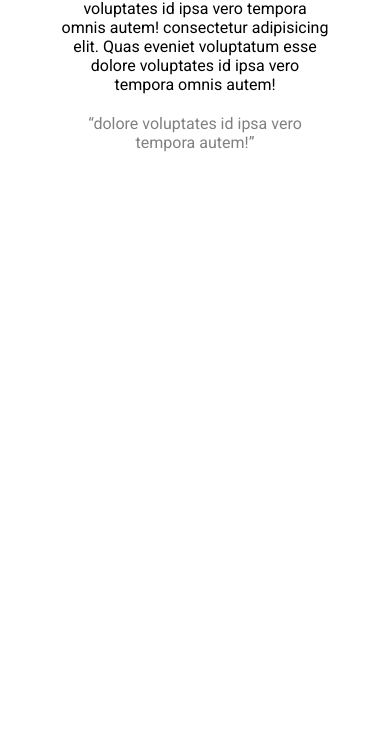
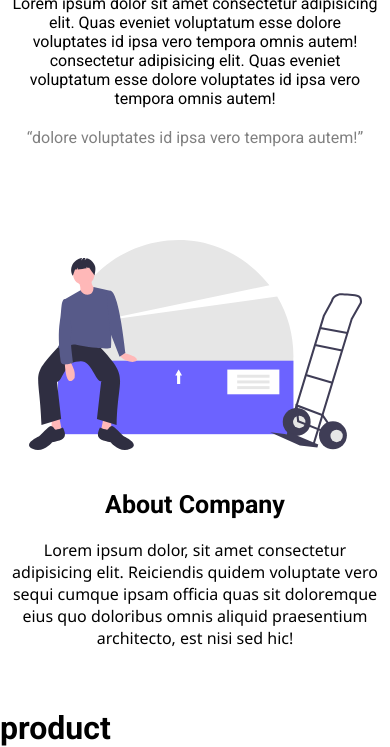
Before and after one commit to AhsanSajjadpk/Ecommerce-Store, a plain HTML site: page index.html in a window 390 px wide. Shown: the part 624-1371 px from the top of the page. Before the commit the page ends 844 px from the top, so only its background shows below. Drawn offline with Linux system fonts and the light colour scheme.

Commit message:
About page DOne with responsiveness ..

```diff
--- a/index.html
+++ b/index.html
@@ -26,9 +26,9 @@
 
         <ul class="nav-links" id="nav-links">
 
-            <li> <a href="#">Home</a></li>
-            <li><a href="#">About</a></li>
-            <li><a href="#">Product</a></li>
+            <li> <a href="#morale">Home</a></li>
+            <li><a href="#about">About</a></li>
+            <li><a href="#product">Product</a></li>
 
         </ul>
 
@@ -70,18 +70,19 @@
 
     <!-- Morale-->
 
-    <div class="morale">
+    <div class="morale" id="morale">
 
         <div class="tag-lines">
 
             <h1>Online Store</h1>
             <p>Lorem ipsum dolor sit amet consectetur adipisicing elit. Quas eveniet voluptatum esse dolore voluptates
-                id ipsa vero tempora omnis autem! consectetur adipisicing elit. Quas eveniet voluptatum esse dolore voluptates
+                id ipsa vero tempora omnis autem! consectetur adipisicing elit. Quas eveniet voluptatum esse dolore
+                voluptates
                 id ipsa vero tempora omnis autem!
             </p>
 
             <p class="motto"><q>dolore voluptates
-                id ipsa vero tempora  autem!</q> </p>
+                    id ipsa vero tempora autem!</q> </p>
 
         </div>
 
@@ -94,6 +95,49 @@
 
     <!-- Morale END-->
 
+    <!-- About-->
+
+    <div class="about" id="about">
+
+
+
+        <div class="about-img">
+
+            <img src="./Assets/about 2.svg" alt="Shopping">
+
+        </div>
+        <div class="about-content">
+            <h1>About Company</h1>
+            <p>Lorem ipsum dolor, sit amet consectetur adipisicing elit. Reiciendis quidem voluptate vero sequi cumque
+                ipsam officia quas sit doloremque eius quo doloribus omnis aliquid praesentium architecto, est nisi sed
+                hic!</p>
+        </div>
+
+
+
+
+    </div>
+
+    <!-- About END-->
+
+    <!-- Product-->
+
+
+    <div class="product" id="product">
+
+        <h1>product</h1>
+
+
+
+    </div>
+
+
+
+
+    <!-- Product  END-->
+
+
+
 
 
 
--- a/style.css
+++ b/style.css
@@ -12,6 +12,7 @@ body {
     position: relative;
     overflow-x: hidden;
     /* padding: 20px; */
+    scroll-behavior: smooth;
 }
 
 /* NavBar--------------------------------------------- */
@@ -216,7 +217,7 @@ nav>.nav-links a {
     flex-direction: column;
     align-items: center;
     justify-content: center;
-    padding: 20px;
+    padding: 20px 0px;
 
 }
 
@@ -228,7 +229,7 @@ nav>.nav-links a {
 .tag-lines p {
     text-align: center;
 
-    margin: 10px 40px;
+    margin: 10px ;
 
 }
 
@@ -256,7 +257,7 @@ nav>.nav-links a {
 @media screen and  (max-width : 700px ) {
 
     .morale img {
-        width: 300px;
+        width: 90%;
     }
 
 
@@ -265,7 +266,7 @@ nav>.nav-links a {
    }
 
    .tag-lines h1 {
-    font-size: 35px;
+    font-size: 30px;
 }
    .morale > div {
     width: 100%;
@@ -274,3 +275,88 @@ nav>.nav-links a {
 }
 
 /* -----------------------Morale  END*/
+
+/* -----------------------About*/
+
+.about {
+
+    width: 100vw;
+    /* height: calc(100vh - 80px); */
+    /* background-color: gray; */
+    display: flex;
+    flex-wrap: wrap;
+    gap: 20px;
+    padding: 20px 0px 60px 0px;
+
+}
+.about > div{
+    /* background-color: aqua; */
+    flex: 1;
+    display: flex;
+    justify-content: center;
+    align-items: center;
+}
+.about h1{
+    font-size: 40px;
+}
+
+.about-img img{
+    width: 500px;
+}
+
+.about-content{
+
+    flex-direction: column;
+    gap: 20px;
+    padding: 20px 50px;
+
+}
+.about-content p{
+
+   text-align: center;
+   font-family: 'Segoe UI', Tahoma, Geneva, Verdana, sans-serif;
+
+}
+.about div:nth-of-type(2){
+    /* background-color:red    ; */
+    border-left: 2px solid blue;
+}
+
+
+@media screen and  (max-width : 880px ) {
+
+
+    .about img {
+        width: 350px;
+    }
+    .about-content h1 {
+        font-size: 30px;
+    }
+
+}
+
+@media screen and  (max-width : 700px ) {
+
+    .about img {
+        width: 90%;
+    }
+    .about div:nth-of-type(2){
+       margin-top: 20px;
+        border: none;
+    }
+
+   .about{
+    flex-direction: column;
+   }
+
+   .about-content h1 {
+    font-size: 25px;
+}
+   .about > div {
+    width: 100%;
+    padding: 0px 10px ;
+}
+
+}
+
+/* -----------------------About End*/
```
Also changed, not shown: Assets/about 2.svg (added), Assets/about.svg (added), Assets/shopping 2.svg (added).
